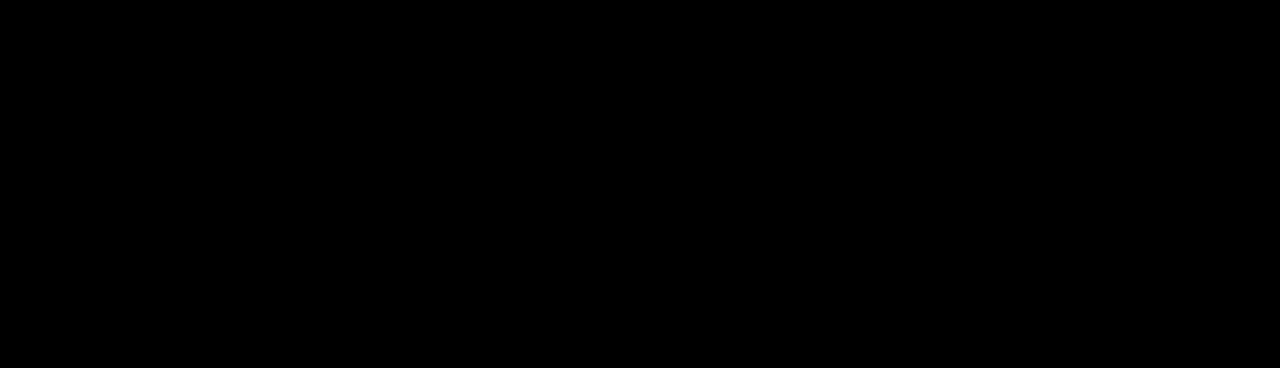
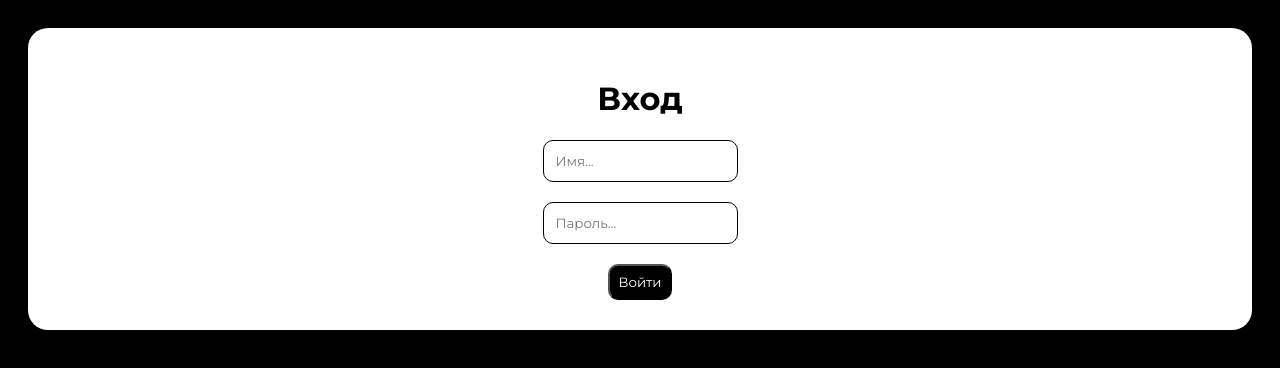
Before and after one commit to akira2709/prod-2025-frontend, a Next.js app: page /user/sign-in in a window 1280 px wide. Before the commit this address had no page. Shown: the top 368 px of the page. Built offline with nearby package versions, Linux system fonts and the light colour scheme.

Commit message:
Added sign-in. Probably will be fixed/changed

```diff
--- a/src/app/global.css
+++ b/src/app/global.css
@@ -3,5 +3,7 @@
 	padding: 0;
 	box-sizing: border-box;
 	font-family: "Montserrat", sans-serif, monospace;
+}
+body {
     background-color: black;
 }
--- a/src/app/user/enter/page.tsx
+++ /dev/null
@@ -1,5 +0,0 @@
-const enter = () => {
-  return <div></div>;
-};
-
-export default enter;
--- a/src/app/user/layout.tsx
+++ b/src/app/user/layout.tsx
@@ -4,7 +4,7 @@
 import { usePathname } from "next/navigation";
 const UserLayout = ({ children }: Children) => {
   const pathName = usePathname();
-  const cantBeShowed = ["/user/enter", "user/register"];
+  const cantBeShowed = ["/user/sign-in", "user/sign-up"];
   const showed = !cantBeShowed.includes(pathName);
   return (
     <>
--- a/src/app/user/register/page.tsx
+++ b/src/app/user/sign-in/page.tsx
@@ -1,24 +1,20 @@
 "use client";
-import styles from "./register.module.css";
+import styles from "./sign-in.module.css";
+import React from "react";
 import { useState } from "react";
-interface Register {
-  name: string;
+interface Enter {
   email: string;
   password: string;
 }
-const register = () => {
-  const [data, setData] = useState<Register>({
-    name: "",
-    email: "",
-    password: "",
-  });
+const Sign   = () => {
+  const [data, setData] = useState<Enter>({ email: "", password: "" });
   const processChange = (e: React.ChangeEvent<HTMLInputElement>) => {
     const { name, value } = e.target;
     setData((prev) => ({ ...prev, [name]: value }));
   };
   const processSubmit = async (e: React.FormEvent) => {
     e.preventDefault();
-    const response = await fetch("/api/client/auth/sign-up", {
+    const response = await fetch("/api/client/auth/sign-in", {
       method: "POST",
       headers: {
         "Content-Type": "application/json",
@@ -29,37 +25,29 @@
   return (
     <div className={styles.wrapper}>
       <div className={styles.container}>
-        <h1 className={styles.zagolovok}>Регистрация</h1>
+        <h1 className={styles.zagolovok}>Вход</h1>
         <form onSubmit={processSubmit} className={styles.form}>
-          <label htmlFor="name" className={styles.inputLabel}>Имя</label>
-            <input
-              type="text"
-              name="name"
-              value={data.name}
-              onChange={processChange}
-              className={styles.inputForm}
-            />
-            <label htmlFor="email" className={styles.inputLabel}>Почта</label>
             <input
               type="email"
               name="email"
               value={data.email}
               onChange={processChange}
               className={styles.inputForm}
+              placeholder="Имя..."
             />
-            <label htmlFor="password" className={styles.inputLabel}>Пароль</label>
             <input
               type="password"
               name="password"
               value={data.password}
+              placeholder="Пароль..."
               onChange={processChange}
               className={styles.inputForm}
             />
-          <button type="submit" className={styles.regBtn}>Зарегистрироваться</button>
+          <button type="submit" className={styles.inBtn} onClick={processSubmit}>Войти</button>
         </form>
       </div>
     </div>
   );
 };
 
-export default register;
+export default Sign;
--- /dev/null
+++ b/src/app/user/sign-in/sign-in.module.css
@@ -0,0 +1,36 @@
+.wrapper {
+    display: flex;
+    justify-content: center;
+    align-items: center;
+    background-color: transparent;
+    padding: 20px;
+}
+.container {
+    background-color: white;
+    border-radius: 20px;
+    padding: 30px;
+    width: 100%;
+    margin-bottom: 20px;
+}
+.form {
+    display: flex;
+    flex-direction: column;
+    justify-content: space-between;
+    gap: 20px;
+    align-items: center;
+}
+.inputForm {
+    padding: 12px;
+    border: 1px solid black;
+    border-radius: 10px;
+}
+.zagolovok {
+    text-align: center;
+}
+.inBtn {
+    padding: 8px;
+    background-color: black;
+    color: white;
+    border-radius: 10px;
+    align-self: center;
+}
--- /dev/null
+++ b/src/shared/input/index.ts
@@ -0,0 +1 @@
+export { Input } from "./ui"
--- /dev/null
+++ b/src/shared/input/ui/index.module.css
@@ -0,0 +1,33 @@
+[data-theme="light"] {
+	.input {
+		background: var(--white);
+		&:focus {
+			outline: 2px solid var(--grey-100);
+		}
+	}
+}
+[data-theme="dark"] {
+	.input {
+		background: var(--grey-300);
+		&:focus {
+			outline: 2px solid var(--select-color);
+		}
+	}
+}
+
+.inputContainer {
+		display: flex;
+		flex-direction: column;
+		gap: 4px;
+		font-family: var(--stolzl);
+	}
+
+.input {
+	border: none;
+	border-radius: 10px;
+	outline: none;
+	padding: 10px;
+	width: 100%;
+	font-family: var(--stolzl);
+	font-size: 14px;
+}
```
Also changed, not shown: src/app/user/register/register.module.css (deleted, +0 -16 lines), src/shared/input/ui/index.tsx (added, +56 -0 lines), src/app/user/enter/enter.module.css (deleted).
